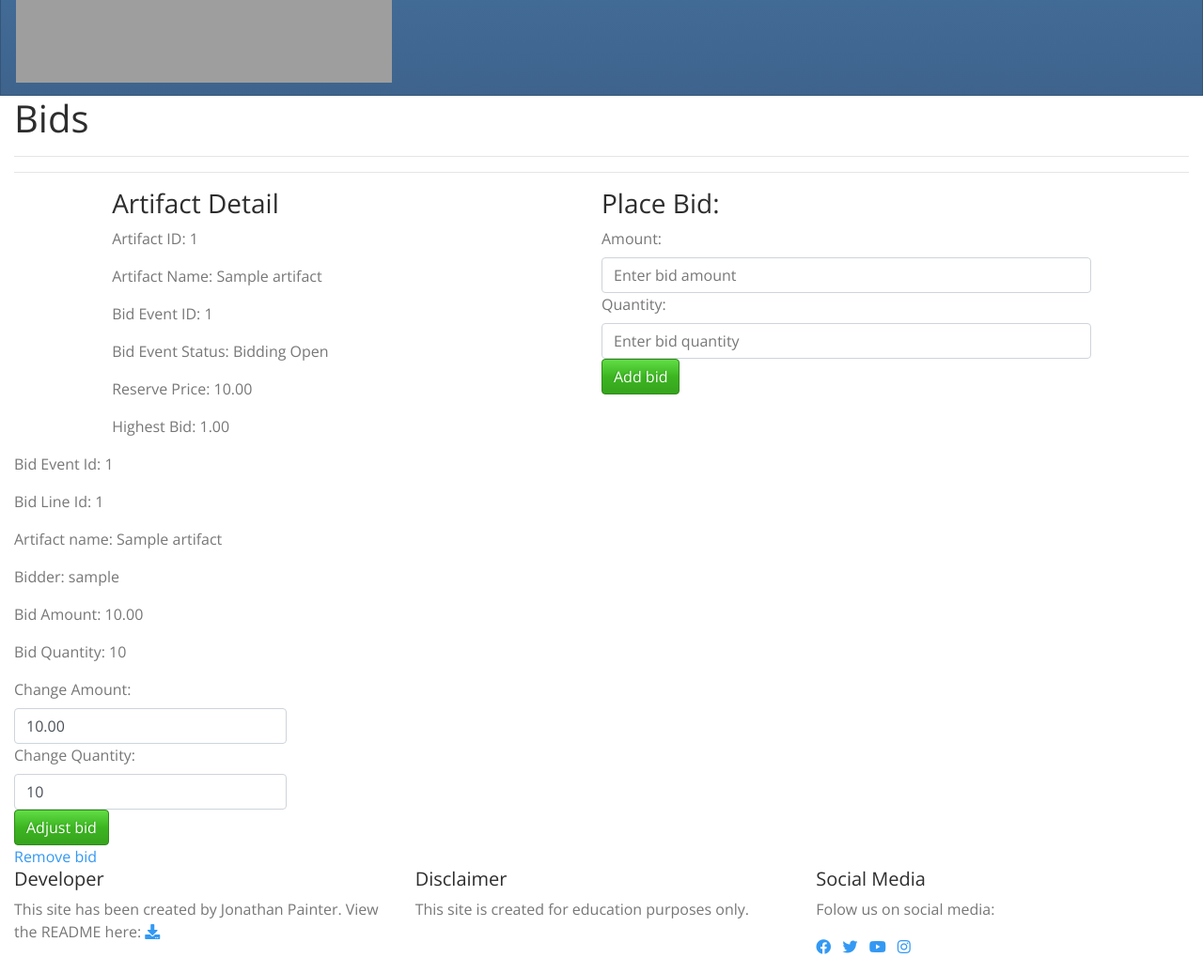
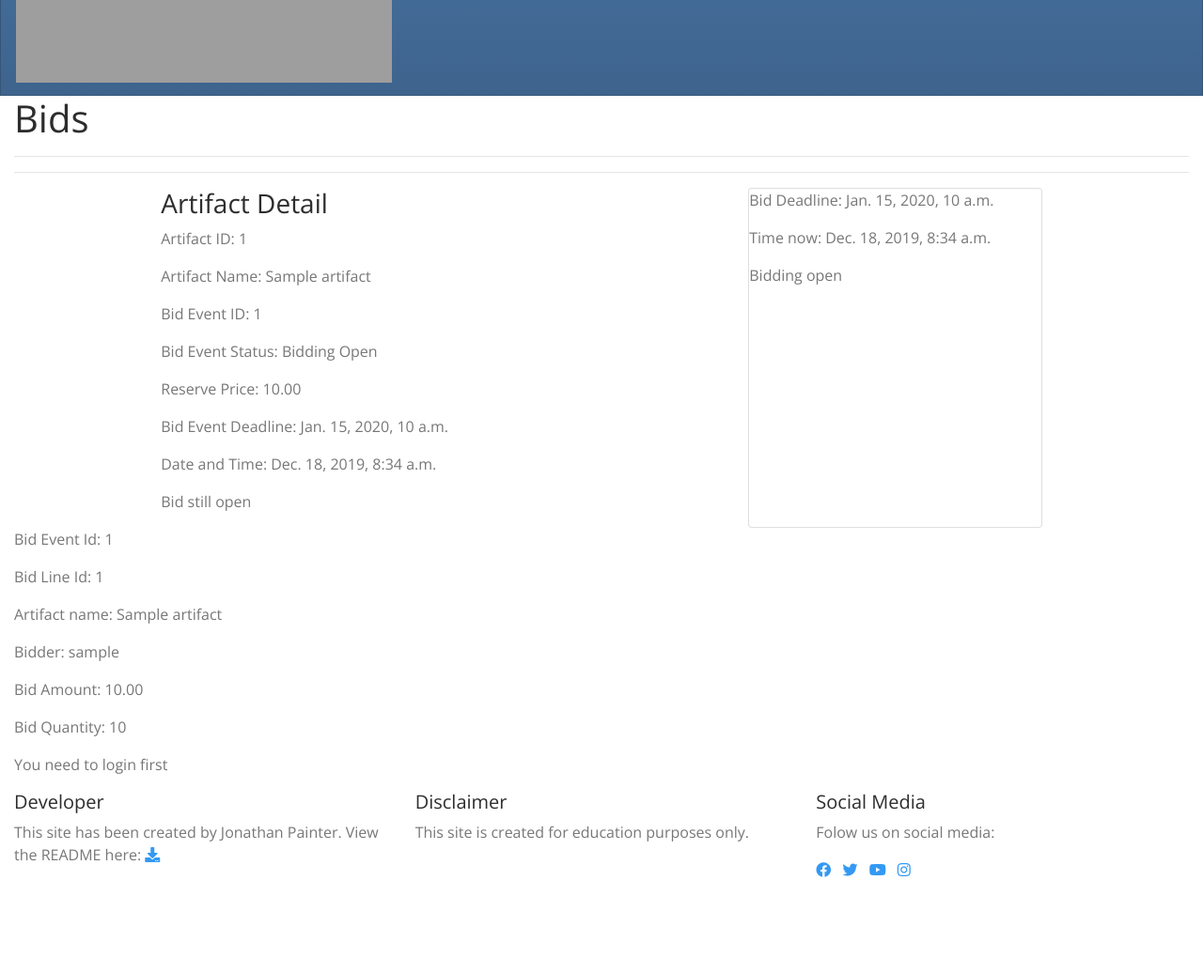
Before and after one commit to jepainter/MilestoneProject4, a Django app: a page that uses bids/templates/bids.html in a window 1280 px wide. Shown: the part 226-1262 px from the top of the page at 94% size. After the commit the page ends 1160 px from the top, so only its background shows below. Run offline with Django 3.2, Linux system fonts and the light colour scheme; tables that the repository leaves empty hold one stand-in row (values such as "Sample post"); some libraries are stand-ins or nearby versions; grey boxes are pictures that could not be loaded.

Commit message:
changed bids views to determine closed or open status based on date and time rather than bid event status

```diff
--- a/bids/models.py
+++ b/bids/models.py
@@ -18,6 +18,7 @@ class BidEvent(models.Model):
     artifact = models.ForeignKey(Artifact, on_delete=models.CASCADE, null=False)
     highest_bid = models.DecimalField(max_digits=10, decimal_places=2)
     bid_event_status = models.CharField(max_length=50, choices=BID_STATUS_CHOICES, default="Bidding Not Available")
+    bid_event_deadline = models.DateTimeField(null=True)
 
     def __str__(self):
         return "Bid Event Id: {0} Bid Status: {1} for Artifact Id: {2} - Artifact Name: {3} - Reserve Price: {4}".format(
--- a/bids/templates/bids.html
+++ b/bids/templates/bids.html
@@ -6,51 +6,91 @@
 {% block content %}
 <div class="row justify-content-around no-gutters">
     <div class="col-3">
+        {% if bid_event %}
         <h3>Artifact Detail</h3>
-        <p>Artifact ID: {{ artifact_id }}</p>
-        <p>Artifact Name: {{ artifact_name }}</p>
-        <p>Bid Event ID: {{ bid_event_id }}</p>
-        <p>Bid Event Status: {{ bid_event_status }}</p>
-        <p>Reserve Price: {{ reserve_price }}</p>
-        <p>Highest Bid: {{ highest_bid }}</p>
+        <p>Artifact ID: {{ artifact.id }}</p>
+        <p>Artifact Name: {{ artifact.name }}</p>
+        <p>Bid Event ID: {{ bid_event.id }}</p>
+        <p>Bid Event Status: {{ bid_event.bid_event_status }}</p>
+        <p>Reserve Price: {{ artifact.reserve_price }}</p>
+        <p>Bid Event Deadline: {{ bid_event.bid_event_deadline }}</p>
+        <p>Date and Time: {{ datetime }}</p>
+            {% if bid_event.bid_event_deadline <= datetime %}
+                <p>Bid closed</p>
+            {% else %}
+                <p>Bid still open</p>
+            {% endif %}
+        {% else %}
+        <h3>Artifact Detail</h3>
+        <p>Artifact ID: {{ artifact.id }}</p>
+        <p>Artifact Name: {{ artifact.name }}</p>
+        <p>No Bid event for this artifact</p>
+        {% endif %}
     </div>
 
-    {% if bid_event_status == "Bidding Open"  %}
-    <div class="col-5">
-        <!--<form role="form" method="POST" id="bid-form" action="{% url 'add_bid' artifact_id %}">
-            <h3>Bidding Form</h3>
-            <p>{{ bid_form.bid_amount.label }}: {{ bid_form.bid_amount }}</p>
-            <p>{{ bid_form.bid_quantity.label }}: {{ bid_form.bid_quantity }}</p>
-            {% csrf_token %}
-            <input class="btn btn-primary" id="submit_bid_btn" type="submit" value="Make Bid">
-        </form>-->
-        <form role="form" action="{% url 'add_bid' artifact_id %}" name="bid_form" method="POST">
-            <h3>Place Bid:</h3>
-            <label for="bid_amount">Amount:</label>
-            <input name="bid_amount" type="number" min="{{ reserve_price }}" step="0.01" class="form-control" placeholder="Enter bid amount" required>
-            <label for="bid_quantity">Quantity:</label>
-            <input name="bid_quantity" type="number" min="1" max="{{ artifact_quantity }}" class="form-control" placeholder="Enter bid quantity" required>
-            {% csrf_token %}
-            <span class="input-group-btn">
-                <button class="btn btn-success" type="submit">Add bid</button>
-            </span>
-        </form>
+    <div class="card col-sm-10 col-md-4 col-lg-3">
+        <ul class="list-group list-group-flush">
+            <p>Bid Deadline: {{ bid_event.bid_event_deadline }}</p>
+            <p>Time now: {{ datetime }}</p>
+            {% if bid_event.bid_event_deadline > datetime %}
+            <p>Bidding open</p>
+               <!-- {% if user.is_authenticated %}
+                    {% if bid_line_item %}
+                        {% for bid_detail in bid_line_item %}
+                        <form role="form" action="{% url 'adjust_bid' bid_detail.id %}" method="POST">
+                            <label for="adjust_amount">Change Amount:</label>
+                            <input name="adjust_amount" type="number" min="{{ artifact.reserve_price }}" step="0.01" class="form-control" value="{{ bid_detail.bid_amount }}" placeholder="Adjust amount" required>
+                            <label for="adjust_quantity">Change Quantity:</label>
+                            <input name="adjust_quantity" type="number" min="1" max="{{ bid_detail.bid_event.artifact.quantity }}" class="form-control" value="{{ bid_detail.bid_quantity }}" placeholder="Adjust quantity" required>
+                            {% csrf_token %}
+                            <span class="input-group-btn">
+                                <button class="btn btn-success" type="submit">Adjust bid</button>
+                            </span>
+                        </form>
+                        <a href="{% url 'remove_bid' bid_detail.id %}" method="POST">Remove bid</a>
+
+                        <p>You have already placed a bid, manage via MyBids</p>
+                        <a href="{% url 'view_user_bids' %}">MyBids Button</a>
+                        {% endfor %}
+                    {% else %}
+                    <li class="list-group-item">Reserve Price: {{ artifact.reserve_price }}</li>
+                    <li class="list-group-item">
+                        <h6>Place a bid:</h6>
+                        <form action="{% url 'add_bid' artifact.id %}" method="POST">
+                            {% csrf_token %}
+                            <input name="bid_quantity" type="number" min="1" max="{{ artifact.quantity }}" class="form-control" placeholder="How many do you want..." required>
+                            <input name="bid_amount" type="number" min="{{ artifact.reserve_price }}" class="form-control" placeholder="What do you want to bid..." required>
+                            <span class="input-group-btn">
+                                <button class="btn btn-success" type="submit">Place bid</button>
+                            </span>
+                        </form>
+                    </li>
+                    {% endif %}
+                {% else %}
+                <p>You need to log in first</p>
+                <a href="{% url 'login' %}">Log in</a>
+                {% endif %}-->
+            {% else %}
+            <p>Bidding closed</p>
+            {% endif %}
+         <!--   <li class="list-group-item">Purchase Price: {{ artifact.purchase_price }}</li>
+            <li class="list-group-item">
+                <h6>Purchase artifact:</h6>
+                <form action="{% url 'add_to_cart' artifact.id %}" method="POST">
+                    {% csrf_token %}
+                    <input name="quantity" type="number" min="1" max="{{ artifact.quantity }}" class="form-control" placeholder="How many do you want..." required>
+                    <span class="input-group-btn">
+                        <button class="btn btn-success" type="submit">Add to cart</button>
+                    </span>
+                </form>
+            </li>-->
+        </ul>
     </div>
-    {% else %}
-    <div class="col-5">
-        <h3>Bidding:</h3>
-        {% if bid_event_status == "Bidding Closed" %}
-            <p>Bidding Closed for this Artifact</p>
-        {% else %}
-            <p>Bidding Not Available for this Artifact</p>
-        {% endif %}
-    </div>
-    {% endif %}
 </div>
 
 
-{% if bid_event_status == "Bidding Open"  %}
 <div class="row">
+    {% if bids %}
     {% for bid in bids %}
     <div class="col-3">
         <p>Bid Event Id: {{ bid.bid_event.id }}</p>
@@ -59,6 +99,8 @@
         <p>Bidder: {{ bid.bid_user.username }}</p>
         <p>Bid Amount: {{ bid.bid_amount }}</p>
         <p>Bid Quantity: {{ bid.bid_quantity }}</p>
+        {% if bid_event.bid_event_deadline > datetime  %}
+        {% if bid.bid_user.id == request.user.id %}
         <form role="form" action="{% url 'adjust_bid' bid.id %}" method="POST">
             <label for="adjust_amount">Change Amount:</label>
             <input name="adjust_amount" type="number" min="0.00" step="0.01" class="form-control" value="{{ bid.bid_amount }}" placeholder="Adjust amount">
@@ -70,10 +112,21 @@
             </span>
         </form>
         <a href="{% url 'remove_bid' bid.id %}" method="POST">Remove bid</a>
+        {% else %}
+        <p>You need to login first</p>
+        {% endif %}
+        {% else %}
+        <p>Bidding closed</p>
+        {% endif %}
     </div>
     {% endfor %}
+    {% else %}
+    <div class="col-3">
+        <p>No bids found</p>
+    </div>
+    {% endif %}
 </div>
-{% endif %}
+
 
 
 
--- a/bids/urls.py
+++ b/bids/urls.py
@@ -1,9 +1,10 @@
 from django.conf.urls import url
-from bids.views import view_bids, add_bid, adjust_bid, remove_bid
+from bids.views import view_bids, add_bid, adjust_bid, remove_bid, view_user_bids
 
 urlpatterns = [
     url(r'^view/(?P<id>\d+)', view_bids, name="view_bids"),
     url(r'^add/(?P<id>\d+)', add_bid, name="add_bid"),
     url(r'^adjust/(?P<id>\d+)', adjust_bid, name="adjust_bid"),
     url(r'^remove/(?P<id>\d+)', remove_bid, name="remove_bid"),
+    url(r'^view/$', view_user_bids, name="view_user_bids"),
     ]
--- a/bids/views.py
+++ b/bids/views.py
@@ -4,7 +4,8 @@ from django.contrib.auth.models import User
 from django.contrib.auth.decorators import login_required
 from decimal import Decimal
 from django.db.models import Max
-#from artifacts.models import Artifact
+from django.utils import timezone
+from artifacts.models import Artifact
 from bids.models import BidEvent, BidLineItem
 from bids.forms import BidDetailsForm
 
@@ -20,46 +21,43 @@ def view_bids(request, id):
 #    print("## Inside view all bids function ##")
 #    print("Artifact_ID: " + str(id))
 
-    bid_event = BidEvent.objects.filter(artifact=id)
-#    print("Bid Event: " + str(bid_event))
-    if bid_event:
-#        print("Bid Event Exists")
-        for bid_detail in bid_event:
-            artifact_name = bid_detail.artifact.name
-            artifact_quantity = bid_detail.artifact.quantity
-            reserve_price = bid_detail.artifact.reserve_price
-            highest_bid = bid_detail.highest_bid
-            bid_event_id = bid_detail.id
-            bid_event_status = bid_detail.bid_event_status
+    try:
+        bid_event = BidEvent.objects.get(artifact=id)
+        bid_event_status = bid_event.bid_event_status
+        bid_event_deadline = bid_event.bid_event_deadline
+        artifact = bid_event.artifact
+        bids = BidLineItem.objects.filter(bid_event=bid_event)
+        print("Checking bid detail")
+        print(bid_event.bid_event_status)
+    except:
+        print("No bid event exists")
+        bid_event_status = "Bidding Closed"
+        bid_event = ""
+        bids = ""
+        artifact = Artifact.objects.get(id=id)
 
-    else:
-#        print("Bid event does not exist")
-        artifact_name = "Test DS9"
-        reserve_price = "404404"
-        highest_bid = "404404404"
-        bid_event_id = 0
-        bid_event_status = "Bidding Not Available"
+    print("Bid Event: " + str(bid_event))
+
+    print("")
 
 
-
-#    print("")
-
-    bids = BidLineItem.objects.filter(bid_event=bid_event_id)
-#    print("")
-#    print("## Bid Lines ##")
-#    print(bids)
+    print("")
+    print("## Bid Lines ##")
+    print(bids)
 
 #    bid_form = BidDetailsForm()
 
+    datetime=timezone.now()
+    print("DateTime: " + str(datetime))
+
     return render(request, "bids.html", {
-        "artifact_id": id,
-        "artifact_name": artifact_name,
-        "artifact_quantity": artifact_quantity,
-        "reserve_price": reserve_price,
-        "bid_event_id": bid_event_id,
-        "bid_event_status": bid_event_status,
-        "highest_bid": highest_bid,
+        "artifact": artifact,
+        "bid_event": bid_event,
+#        "bid_event_status": bid_event_status,
+#        "bid_event_deadline": bid_event_deadline,
+#        "highest_bid": highest_bid,
         "bids": bids,
+        "datetime": timezone.now(),
 #        "bid_form": bid_form,
         }
     )
```
Also changed, not shown: bids/migrations/0009_bidevent_bid_event_deadline.py (added), bids/migrations/0010_auto_20191227_0938.py (added).
